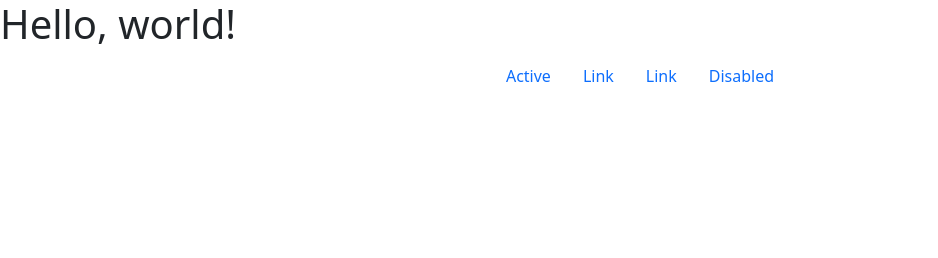
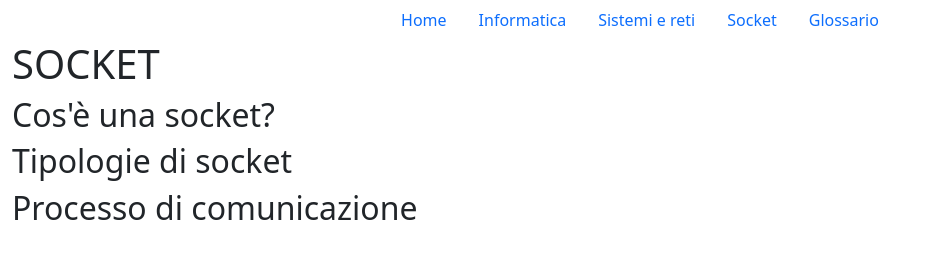
Before and after one commit to Cianolin/Tpsi5E, a plain HTML site: page bootstrap/index.html in a window 1280 px wide. Shown: the whole page, without its empty margins (0-938 px from the left). Drawn offline with nearby package versions, Linux system fonts and the light colour scheme.

Commit message:
prova bootstrap

```diff
--- a/bootstrap/index.html
+++ b/bootstrap/index.html
@@ -7,21 +7,37 @@
     <link href="https://cdn.jsdelivr.net/npm/bootstrap@5.0.2/dist/css/bootstrap.min.css" rel="stylesheet" integrity="sha384-EVSTQN3/azprG1Anm3QDgpJLIm9Nao0Yz1ztcQTwFspd3yD65VohhpuuCOmLASjC" crossorigin="anonymous">
   </head>
   <body>
-    <h1>Hello, world!</h1>
+
     <ul class="nav justify-content-center">
         <li class="nav-item">
-          <a class="nav-link active" aria-current="page" href="#">Active</a>
+          <a class="nav-link active" aria-current="page" href="#">Home</a>
         </li>
         <li class="nav-item">
-          <a class="nav-link" href="#">Link</a>
+          <a class="nav-link" href="#">Informatica</a>
         </li>
         <li class="nav-item">
-          <a class="nav-link" href="#">Link</a>
+          <a class="nav-link" href="#">Sistemi e reti</a>
         </li>
         <li class="nav-item">
-          <a class="nav-link" href="#" tabindex="-1" aria-disabled="true">Disabled</a>
+          <a class="nav-link" href="#">Socket</a>
+        </li>
+        <li class="nav-item">
+          <a class="nav-link" href="#">Glossario</a>
         </li>
       </ul>
+      <div class="container-fluid">
+        <h1>SOCKET</h1>
+        <div>
+          <h2>Cos'è una socket?</h2>
+        </div>
+        <div>
+          <h2>Tipologie di socket</h2>
+        </div>
+        <div>
+          <h2>Processo di comunicazione</h2>
+        </div>
+      </div>
+
     <script src="https://cdn.jsdelivr.net/npm/bootstrap@5.0.2/dist/js/bootstrap.bundle.min.js" integrity="sha384-MrcW6ZMFYlzcLA8Nl+NtUVF0sA7MsXsP1UyJoMp4YLEuNSfAP+JcXn/tWtIaxVXM" crossorigin="anonymous"></script>
   </body>
 </html>
```
Also changed, not shown: bootstrap/index2.html (added, +22 -0 lines), bootstrap/style.css (added).
